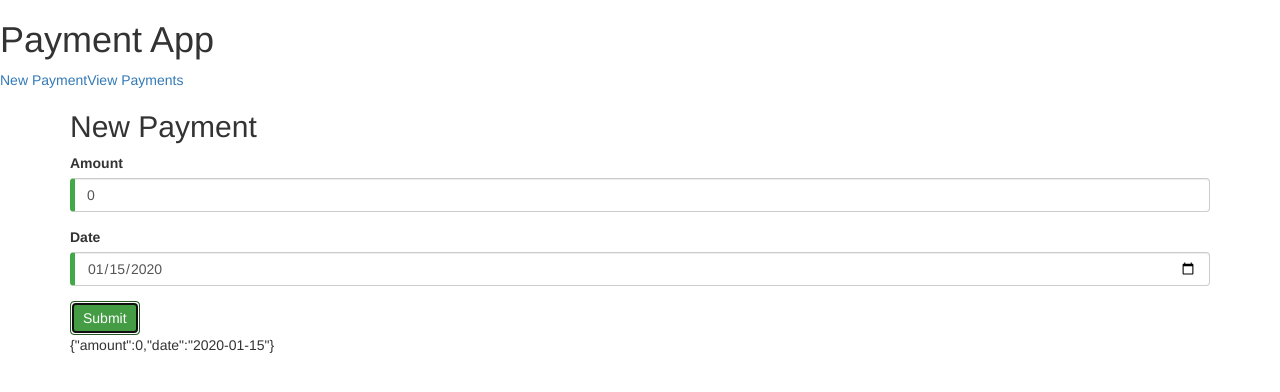
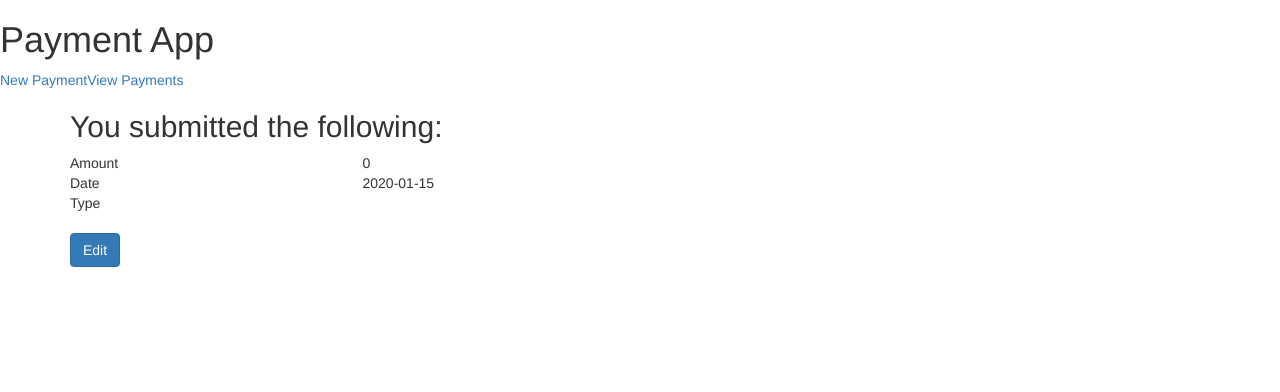
Before and after one commit to Samwisedumb/angular-demo, an Angular app: page /newPayment in a window 1280 px wide. Both pictures are taken after typing "2020-01-15" into the empty fields and a click on the button "Submit". Shown: the top 392 px of the page. Built offline with nearby package versions, Linux system fonts and the light colour scheme.

Commit message:
Add submit button. We should consider getting a payment.type attribute

```diff
--- a/src/app/app.module.ts
+++ b/src/app/app.module.ts
@@ -2,6 +2,7 @@ import { BrowserModule } from '@angular/platform-browser';
 import { NgModule } from '@angular/core';
 import { FormsModule }   from '@angular/forms';
 import { RouterModule }   from '@angular/router';
+import { HttpModule }    from '@angular/http';
 
 import { PaymentService } from './payments/shared/payment.service'
 
@@ -20,6 +21,7 @@ import { PaymentFormComponent } from './payments/payment-form.component'
   imports: [
     BrowserModule,
     FormsModule,
+    HttpModule,
     RouterModule.forRoot([
       {
         path: 'payments', component: PaymentsComponent
--- a/src/app/payments/payment-form.component.html
+++ b/src/app/payments/payment-form.component.html
@@ -1,4 +1,5 @@
 <div class="container">
+  <div [hidden]="submitted">
     <h2>New Payment</h2>
     <form (ngSubmit)="onSubmit()" #paymentForm="ngForm">
       <div class="form-group">
@@ -28,6 +29,26 @@
       <button type="submit" class="btn btn-success"
               [disabled]="!paymentForm.form.valid">Submit</button>
 
+      <button type="button" class="btn btn-default"
+              (click)="newPayment(); paymentForm.reset()">New Payment</button>
     </form>
-  {{diagnostic}}
   </div>
+
+  <div [hidden]="!submitted">
+    <h2>You submitted the following:</h2>
+    <div class="row">
+      <div class="col-xs-3">Amount</div>
+      <div class="col-xs-9  pull-left">{{ model.amount }}</div>
+    </div>
+    <div class="row">
+      <div class="col-xs-3">Date</div>
+      <div class="col-xs-9 pull-left">{{ model.date }}</div>
+    </div>
+    <div class="row">
+      <div class="col-xs-3">Type</div>
+      <div class="col-xs-9 pull-left">{{ model.Type }}</div>
+    </div>
+    <br>
+    <button class="btn btn-primary" (click)="submitted=false">Edit</button>
+  </div>
+</div>
--- a/src/app/payments/payment-form.component.ts
+++ b/src/app/payments/payment-form.component.ts
@@ -12,8 +12,12 @@ export class PaymentFormComponent {
 
   submitted = false;
 
-  onSubmit() { this.submitted = true; }
+  onSubmit() { this.submitted = true; console.log("Andrew bird"); }
 
   // TODO: Remove this when we're done
   get diagnostic() { return JSON.stringify(this.model); }
+
+  newPayment(): void {
+    this.model = { amount: 0, date: new Date()};
+  }
 }
```
Lines whose indentation alone changed are shown as unchanged.
